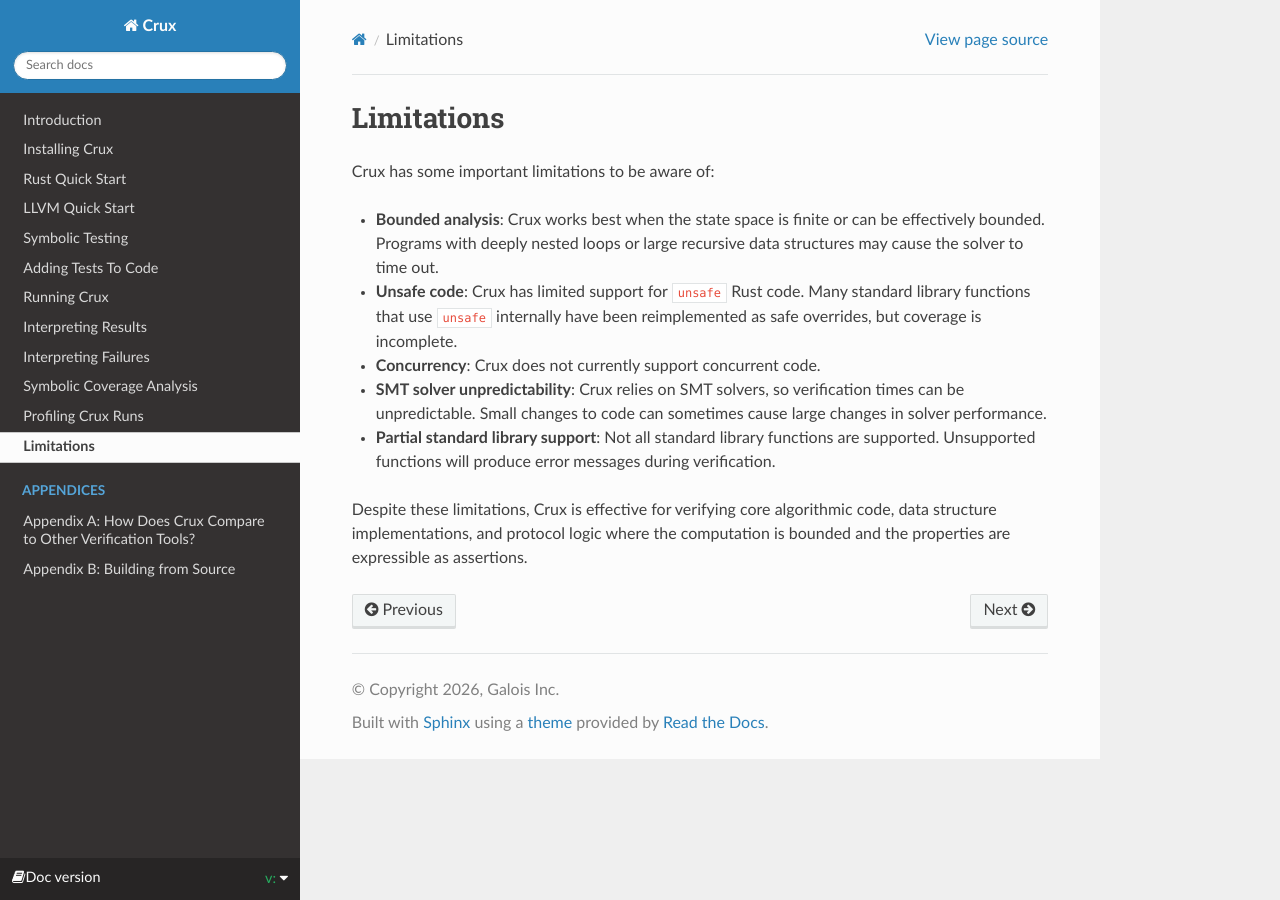
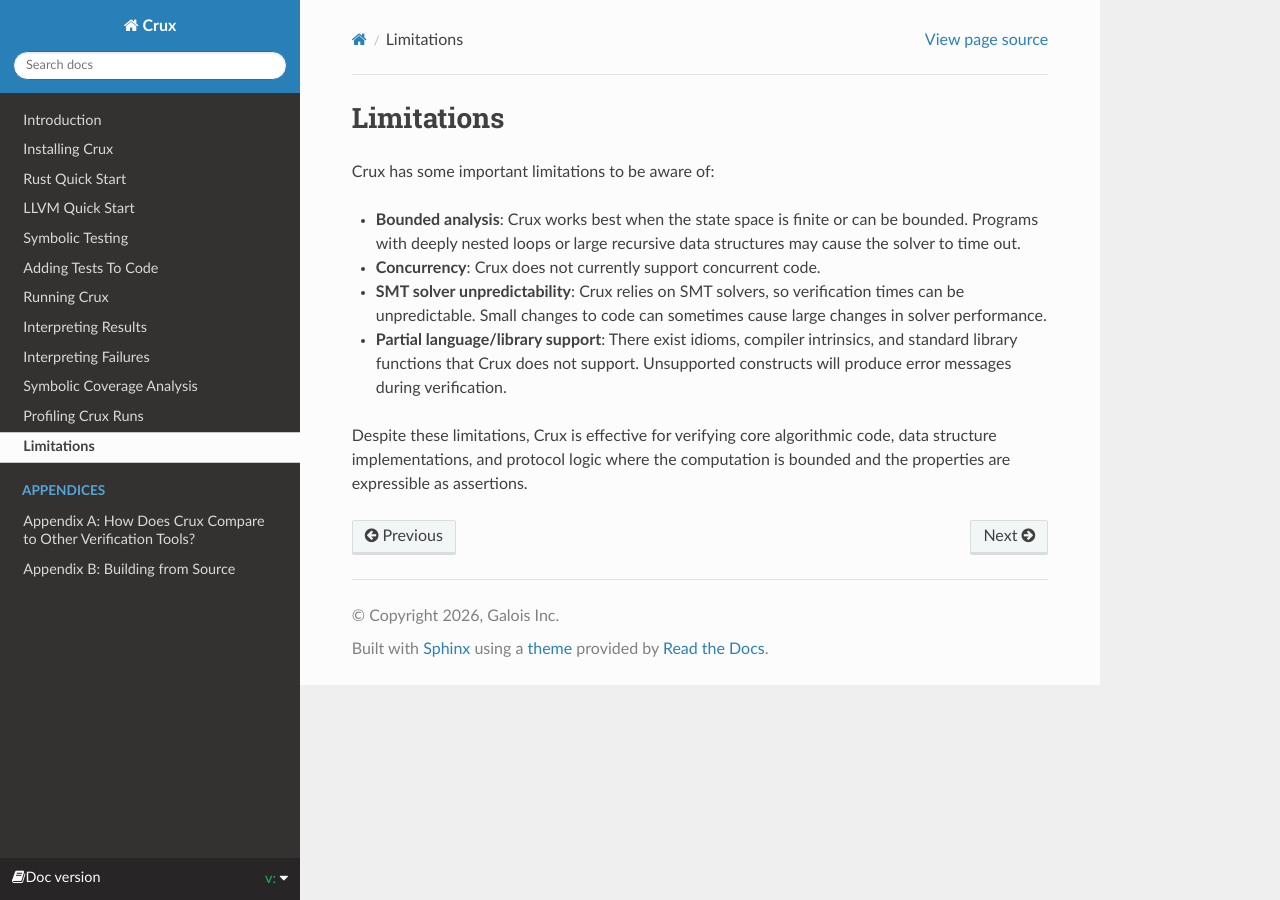
Before and after one commit to GaloisInc/crux, a Sphinx documentation site: the page built from docs/limitations.rst, in a window 1280 px wide. Built offline with Sphinx 7.4.7 and the Read the Docs theme 3.1.0, drawn with Linux system fonts in a browser that asks for light colours.

```diff
--- a/docs/limitations.rst
+++ b/docs/limitations.rst
@@ -4,18 +4,15 @@
 Crux has some important limitations to be aware of:
 
 - **Bounded analysis**: Crux works best when the state space is finite or can
-  be effectively bounded. Programs with deeply nested loops or large recursive
+  be bounded. Programs with deeply nested loops or large recursive
   data structures may cause the solver to time out.
-- **Unsafe code**: Crux has limited support for ``unsafe`` Rust code. Many
-  standard library functions that use ``unsafe`` internally have been
-  reimplemented as safe overrides, but coverage is incomplete.
 - **Concurrency**: Crux does not currently support concurrent code.
 - **SMT solver unpredictability**: Crux relies on SMT solvers, so verification
   times can be unpredictable. Small changes to code can sometimes cause large
   changes in solver performance.
-- **Partial standard library support**: Not all standard library functions are
-  supported. Unsupported functions will produce error messages during
-  verification.
+- **Partial language/library support**: There exist idioms, compiler intrinsics,
+  and standard library functions that Crux does not support. Unsupported
+  constructs will produce error messages during verification.
 
 Despite these limitations, Crux is effective for verifying core algorithmic
 code, data structure implementations, and protocol logic where the computation
```
